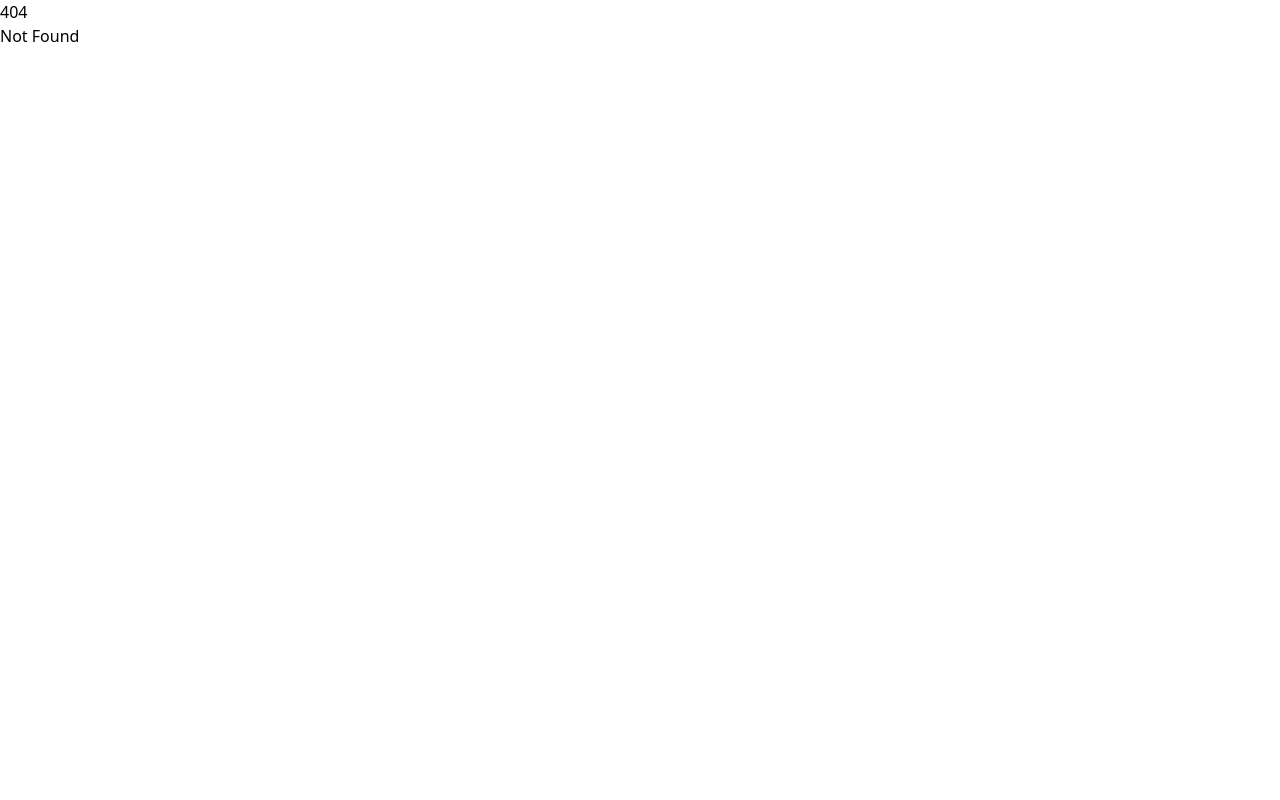
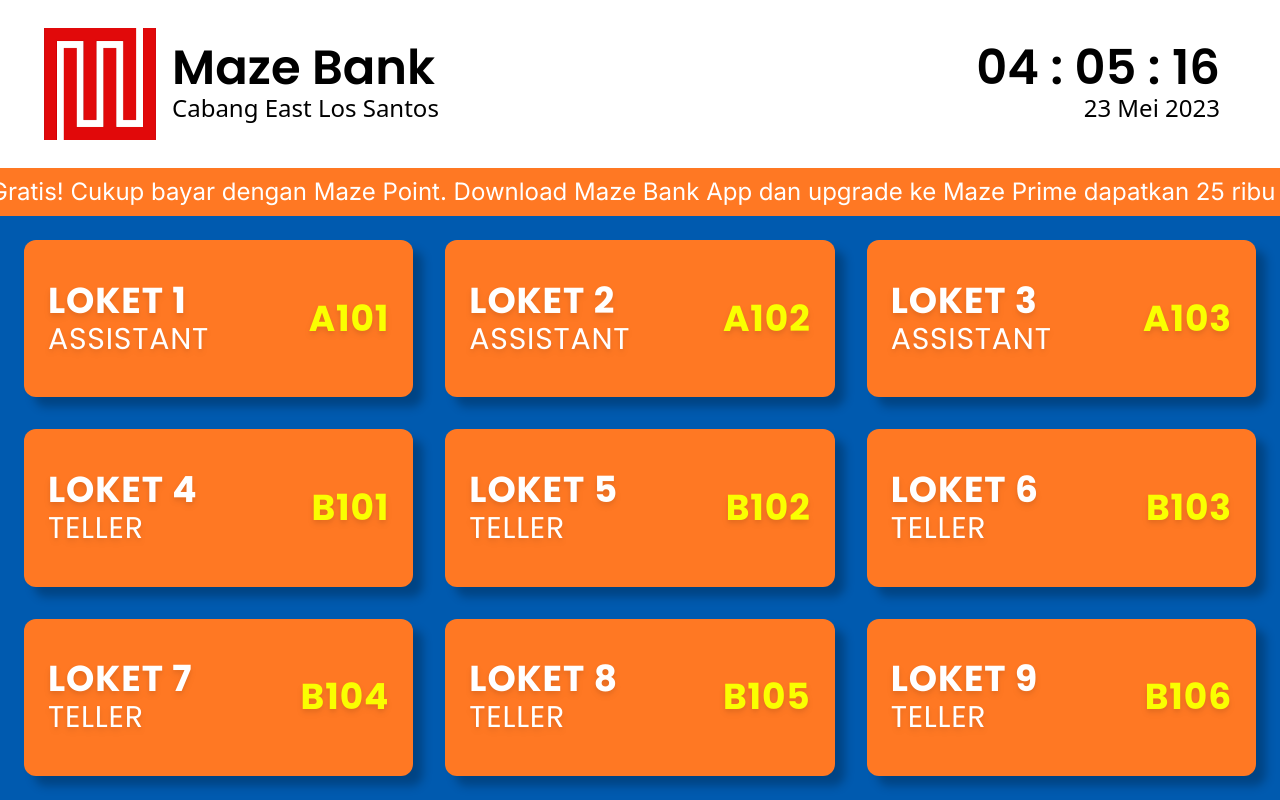
Before and after one commit to nurdiansyah/mazebank, a SvelteKit app: page /horizontal5 in a window 1280 px wide. Before the commit this address had no page. Built offline with nearby package versions, Linux system fonts and the light colour scheme.

Commit message:
Horizontal 5

```diff
--- /dev/null
+++ b/src/routes/horizontal5/+page.svelte
@@ -0,0 +1,301 @@
+<script>
+	import { time, date } from '../../addons/DateAndTime.svelte';
+</script>
+
+<div class="flex flex-col h-screen overflow-x-hidden">
+	<!-- Header Content -->
+	<!-- Informasi Lembaga -->
+	<header class="bg-mainColor1 mx-11 py-7">
+		<div class="flex flex-col items-center md:flex-row">
+			<div class="w-full md:w-1/2 flex items-center justify-start">
+				<img src="/asset/asset_header/Logo_Maze-Bank.png" alt="Logo" class="h-28" />
+				<div class="item-body px-4 my-auto">
+					<span
+						class="text-3xl md:text-5xl no-underline text-grey-darkest hover:text-blue-dark font-poppins md:font-semibold"
+						>Maze Bank</span
+					>
+					<br />
+					<span class="text-2xl md:text-2xl text-right text-grey-dark">Cabang East Los Santos</span>
+				</div>
+			</div>
+
+			<div class="w-full md:w-1/2 flex items-center justify-end">
+				<div class="item-body px-4 my-auto text-right">
+					<span
+						class="text-3xl md:text-5xl no-underline text-grey-darkest hover:text-blue-dark font-poppins md:font-semibold"
+						>{$time}</span
+					>
+					<br />
+					<span class="text-2xl md:text-2xl text-grey-dark">{$date}</span>
+				</div>
+			</div>
+		</div>
+	</header>
+
+	<!-- Side Content -->
+	<!-- Running Text -->
+	<div class="bg-mainColor2 h-25 px-3">
+		<div class="py-2 animate-marquee whitespace-nowrap text-mainColor1 font-inter md:font-base">
+			<span class="text-2xl mx-2"
+				>Sarapan Gratis! Cukup bayar dengan Maze Point. Download Maze Bank App dan upgrade ke Maze
+				Prime dapatkan 25 ribu point</span
+			>
+
+			<span class="text-2xl mx-2"> - </span>
+
+			<span class="text-2xl mx-2"
+				>Belanja apa saja di Mazemart dan dapatkan tambahan diskon 10% setiap hari menggunakan jenis
+				kartu kredit Maze Bank. Garansi Termurah!</span
+			>
+
+			<span class="text-2xl mx-2"> - </span>
+
+			<span class="text-2xl mx-2"
+				>Santap Nikmat Tetap Hemat Bikin jadi Hidup! Nikmati diskon hingga 50% dengan pembayaran
+				menggunakan kartu kredit Maze Bank.</span
+			>
+
+			<span class="text-2xl mx-2"> - </span>
+		</div>
+	</div>
+
+	<!-- Main Content -->
+	<div
+		class="bg-mainColor3 h-screen grid grid-cols-1 sm:grid-cols-2 md:grid-cols-3 text-mainColor1 p-2"
+	>
+		<div class="p-4">
+			<!-- Loket -->
+			<div
+				class="bg-mainColor2 col-span-2 h-full flex items-center rounded-xl shadow-right-bottom px-6 py-4"
+			>
+				<div class="w-1/2">
+					<p
+						class="text-xs sm:text-sm md:text-lg lg:text-xl xl:text-4xl font-poppins font-bold text-mainColor1 drop-shadow-md uppercase tracking-wide"
+					>
+						Loket 1
+					</p>
+					<p
+						class="text-xs sm:text-sm md:text-lg lg:text-xl xl:text-3xl font-poppins font-regular text-mainColor1 drop-shadow-md uppercase tracking-wide"
+					>
+						ASSISTANT
+					</p>
+				</div>
+				<div class="w-1/2 text-right">
+					<div
+						class=" text-xs sm:text-sm md:text-lg lg:text-xl xl:text-4xl font-poppins font-bold text-mainColor4 drop-shadow-md uppercase tracking-wide"
+					>
+						A101
+					</div>
+				</div>
+			</div>
+		</div>
+		<div class="p-4">
+			<!-- Loket -->
+			<div
+				class="bg-mainColor2 col-span-2 h-full flex items-center rounded-xl shadow-right-bottom px-6 py-4"
+			>
+				<div class="w-1/2">
+					<p
+						class="text-xs sm:text-sm md:text-lg lg:text-xl xl:text-4xl font-poppins font-bold text-mainColor1 drop-shadow-md uppercase tracking-wide"
+					>
+						Loket 2
+					</p>
+					<p
+						class="text-xs sm:text-sm md:text-lg lg:text-xl xl:text-3xl font-poppins font-regular text-mainColor1 drop-shadow-md uppercase tracking-wide"
+					>
+						ASSISTANT
+					</p>
+				</div>
+				<div class="w-1/2 text-right">
+					<div
+						class=" text-xs sm:text-sm md:text-lg lg:text-xl xl:text-4xl font-poppins font-bold text-mainColor4 drop-shadow-md uppercase tracking-wide"
+					>
+						A102
+					</div>
+				</div>
+			</div>
+		</div>
+		<div class="p-4">
+			<!-- Loket -->
+			<div
+				class="bg-mainColor2 col-span-2 h-full flex items-center rounded-xl shadow-right-bottom px-6 py-4"
+			>
+				<div class="w-1/2">
+					<p
+						class="text-xs sm:text-sm md:text-lg lg:text-xl xl:text-4xl font-poppins font-bold text-mainColor1 drop-shadow-md uppercase tracking-wide"
+					>
+						Loket 3
+					</p>
+					<p
+						class="text-xs sm:text-sm md:text-lg lg:text-xl xl:text-3xl font-poppins font-regular text-mainColor1 drop-shadow-md uppercase tracking-wide"
+					>
+						ASSISTANT
+					</p>
+				</div>
+				<div class="w-1/2 text-right">
+					<div
+						class=" text-xs sm:text-sm md:text-lg lg:text-xl xl:text-4xl font-poppins font-bold text-mainColor4 drop-shadow-md uppercase tracking-wide"
+					>
+						A103
+					</div>
+				</div>
+			</div>
+		</div>
+		<div class="p-4">
+			<!-- Loket -->
+			<div
+				class="bg-mainColor2 col-span-2 h-full flex items-center rounded-xl shadow-right-bottom px-6 py-4"
+			>
+				<div class="w-1/2">
+					<p
+						class="text-xs sm:text-sm md:text-lg lg:text-xl xl:text-4xl font-poppins font-bold text-mainColor1 drop-shadow-md uppercase tracking-wide"
+					>
+						Loket 4
+					</p>
+					<p
+						class="text-xs sm:text-sm md:text-lg lg:text-xl xl:text-3xl font-poppins font-regular text-mainColor1 drop-shadow-md uppercase tracking-wide"
+					>
+						TELLER
+					</p>
+				</div>
+				<div class="w-1/2 text-right">
+					<div
+						class=" text-xs sm:text-sm md:text-lg lg:text-xl xl:text-4xl font-poppins font-bold text-mainColor4 drop-shadow-md uppercase tracking-wide"
+					>
+						B101
+					</div>
+				</div>
+			</div>
+		</div>
+		<div class="p-4">
+			<!-- Loket -->
+			<div
+				class="bg-mainColor2 col-span-2 h-full flex items-center rounded-xl shadow-right-bottom px-6 py-4"
+			>
+				<div class="w-1/2">
+					<p
+						class="text-xs sm:text-sm md:text-lg lg:text-xl xl:text-4xl font-poppins font-bold text-mainColor1 drop-shadow-md uppercase tracking-wide"
+					>
+						Loket 5
+					</p>
+					<p
+						class="text-xs sm:text-sm md:text-lg lg:text-xl xl:text-3xl font-poppins font-regular text-mainColor1 drop-shadow-md uppercase tracking-wide"
+					>
+						TELLER
+					</p>
+				</div>
+				<div class="w-1/2 text-right">
+					<div
+						class=" text-xs sm:text-sm md:text-lg lg:text-xl xl:text-4xl font-poppins font-bold text-mainColor4 drop-shadow-md uppercase tracking-wide"
+					>
+						B102
+					</div>
+				</div>
+			</div>
+		</div>
+		<div class="p-4">
+			<!-- Loket -->
+			<div
+				class="bg-mainColor2 col-span-2 h-full flex items-center rounded-xl shadow-right-bottom px-6 py-4"
+			>
+				<div class="w-1/2">
+					<p
+						class="text-xs sm:text-sm md:text-lg lg:text-xl xl:text-4xl font-poppins font-bold text-mainColor1 drop-shadow-md uppercase tracking-wide"
+					>
+						Loket 6
+					</p>
+					<p
+						class="text-xs sm:text-sm md:text-lg lg:text-xl xl:text-3xl font-poppins font-regular text-mainColor1 drop-shadow-md uppercase tracking-wide"
+					>
+						TELLER
+					</p>
+				</div>
+				<div class="w-1/2 text-right">
+					<div
+						class=" text-xs sm:text-sm md:text-lg lg:text-xl xl:text-4xl font-poppins font-bold text-mainColor4 drop-shadow-md uppercase tracking-wide"
+					>
+						B103
+					</div>
+				</div>
+			</div>
+		</div>
+		<div class="p-4">
+			<!-- Loket -->
+			<div
+				class="bg-mainColor2 col-span-2 h-full flex items-center rounded-xl shadow-right-bottom px-6 py-4"
+			>
+				<div class="w-1/2">
+					<p
+						class="text-xs sm:text-sm md:text-lg lg:text-xl xl:text-4xl font-poppins font-bold text-mainColor1 drop-shadow-md uppercase tracking-wide"
+					>
+						Loket 7
+					</p>
+					<p
+						class="text-xs sm:text-sm md:text-lg lg:text-xl xl:text-3xl font-poppins font-regular text-mainColor1 drop-shadow-md uppercase tracking-wide"
+					>
+						TELLER
+					</p>
+				</div>
+				<div class="w-1/2 text-right">
+					<div
+						class=" text-xs sm:text-sm md:text-lg lg:text-xl xl:text-4xl font-poppins font-bold text-mainColor4 drop-shadow-md uppercase tracking-wide"
+					>
+						B104
+					</div>
+				</div>
+			</div>
+		</div>
+		<div class="p-4">
+			<!-- Loket -->
+			<div
+				class="bg-mainColor2 col-span-2 h-full flex items-center rounded-xl shadow-right-bottom px-6 py-4"
+			>
+				<div class="w-1/2">
+					<p
+						class="text-xs sm:text-sm md:text-lg lg:text-xl xl:text-4xl font-poppins font-bold text-mainColor1 drop-shadow-md uppercase tracking-wide"
+					>
+						Loket 8
+					</p>
+					<p
+						class="text-xs sm:text-sm md:text-lg lg:text-xl xl:text-3xl font-poppins font-regular text-mainColor1 drop-shadow-md uppercase tracking-wide"
+					>
+						TELLER
+					</p>
+				</div>
+				<div class="w-1/2 text-right">
+					<div
+						class=" text-xs sm:text-sm md:text-lg lg:text-xl xl:text-4xl font-poppins font-bold text-mainColor4 drop-shadow-md uppercase tracking-wide"
+					>
+						B105
+					</div>
+				</div>
+			</div>
+		</div>
+		<div class="p-4">
+			<!-- Loket -->
+			<div
+				class="bg-mainColor2 col-span-2 h-full flex items-center rounded-xl shadow-right-bottom px-6 py-4"
+			>
+				<div class="w-1/2">
+					<p
+						class="text-xs sm:text-sm md:text-lg lg:text-xl xl:text-4xl font-poppins font-bold text-mainColor1 drop-shadow-md uppercase tracking-wide"
+					>
+						Loket 9
+					</p>
+					<p
+						class="text-xs sm:text-sm md:text-lg lg:text-xl xl:text-3xl font-poppins font-regular text-mainColor1 drop-shadow-md uppercase tracking-wide"
+					>
+						TELLER
+					</p>
+				</div>
+				<div class="w-1/2 text-right">
+					<div
+						class=" text-xs sm:text-sm md:text-lg lg:text-xl xl:text-4xl font-poppins font-bold text-mainColor4 drop-shadow-md uppercase tracking-wide"
+					>
+						B106
+					</div>
+				</div>
+			</div>
+		</div>
+	</div>
+</div>
```
